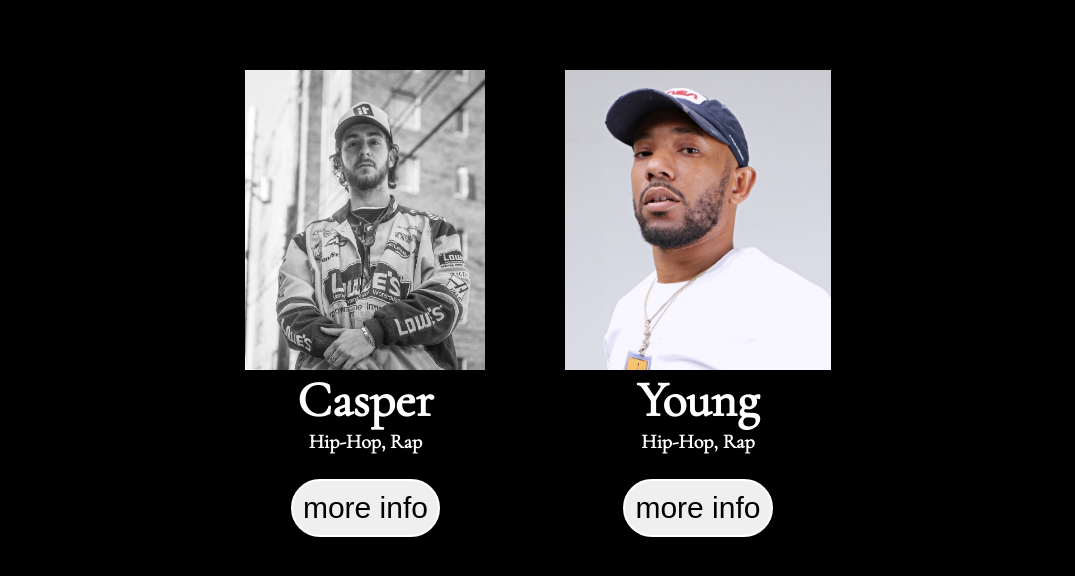
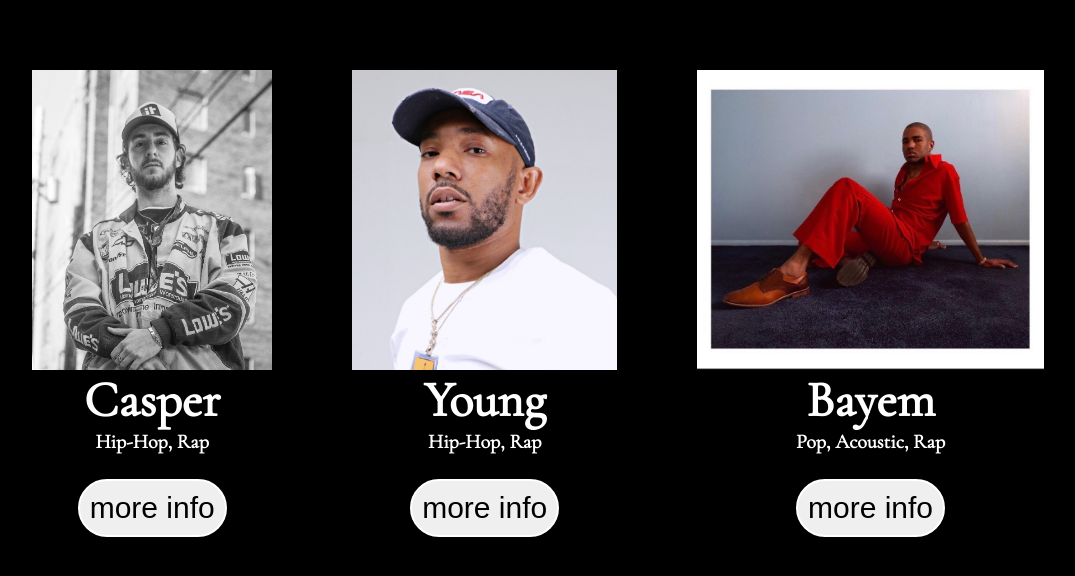
Before and after one commit to Demsmo/stonetree, a React (Create React App) app: page / in a window 1280 px wide. Shown: the part 4019-4595 px from the top of the page, without its empty margins (102-1177 px from the left). Built offline with nearby package versions, Linux system fonts and the light colour scheme.

Commit message:
Added Bayem

```diff
--- a/src/Components/Engineers.jsx
+++ b/src/Components/Engineers.jsx
@@ -6,6 +6,7 @@ import Ques from '../assets/Engineers/ques.jpg'
 import Turner from '../assets/Engineers/Turner.png'
 import Casper from '../assets/Engineers/Casper.jpg'
 import Young from '../assets/Engineers/Young.jpg'
+import Bayem from '../assets/Engineers/Bayem.jpeg'
 import { useState } from 'react'
 
 function Engineers() {
@@ -14,6 +15,7 @@ function Engineers() {
   const [openTurner, setOpenTurner] = useState(false)
   const [openCasper, setOpenCasper] = useState(false)
   const [openYoung, setOpenYoung] = useState(false)
+  const [openBayem, setOpenBayem] = useState(false)
 
   const { ref, inView } = useInView({
     threshold: 0.3
@@ -238,6 +240,54 @@ function Engineers() {
           </EngineerExtendedInnerContainer>
         </EngineerExtendedContainer>
       )}
+
+      {/* BAYEM ENGINEER CARD */}
+      <EngineerCard
+        as={motion.div}
+        whileHover={{ scale: 1.1 }}
+        animate={animation}
+      >
+        <EngineerImg src={Bayem} />
+        <EngineerTitle>Bayem</EngineerTitle>
+        <EngineerDescription>Pop, Acoustic, Rap</EngineerDescription>
+        <EngineerButton
+          onClick={() => {
+            setOpenBayem((curr) => !curr);
+          }}
+        >more info</EngineerButton>
+      </EngineerCard>
+      {openBayem && (
+        <EngineerExtendedContainer
+          as={motion.div}
+          initial={{ opacity: 0 }}
+          animate={{ opacity: 1 }}
+          transition={{ ease: "easeOut", duration: 1 }}
+        >
+          <Exit
+            onClick={() => {
+              setOpenBayem((curr) => !curr);
+            }}
+          >
+            &#10005;
+          </Exit>
+          <EngineerExtendedInnerContainer>
+            <EngineerExtendedLeft>
+              <EngineerExtendedImg src={Bayem} />
+            </EngineerExtendedLeft>
+            <EngineerExtendedRight>
+              <EngineerExtendedTitle>Bayem</EngineerExtendedTitle>
+              <EngineerExtendedDescription>
+              Bayem is an Artist, Producer, and Engineer from Indianapolis. <br />
+              He has had his music featured in multiple forms of media, <br />
+              most notably "The Kardashians" reality show. <br />
+              Specializing in Pop, Bayem is excited to help artists <br />
+              realize the vision they have for their artistry.
+              </EngineerExtendedDescription>
+              <a href='https://open.spotify.com/artist/0Y09Z27exTJm2bAchmRoum?si=4gQNHPR-QqidKjxmsZ2qWg' target="_blank" rel="noreferrer" ><EngineerButton>listen on spotify</EngineerButton></a>
+            </EngineerExtendedRight>
+          </EngineerExtendedInnerContainer>
+        </EngineerExtendedContainer>
+      )}
     </EngineerContainer>
   )
 }
```
Also changed, not shown: src/assets/Engineers/Bayem.jpeg (added).
